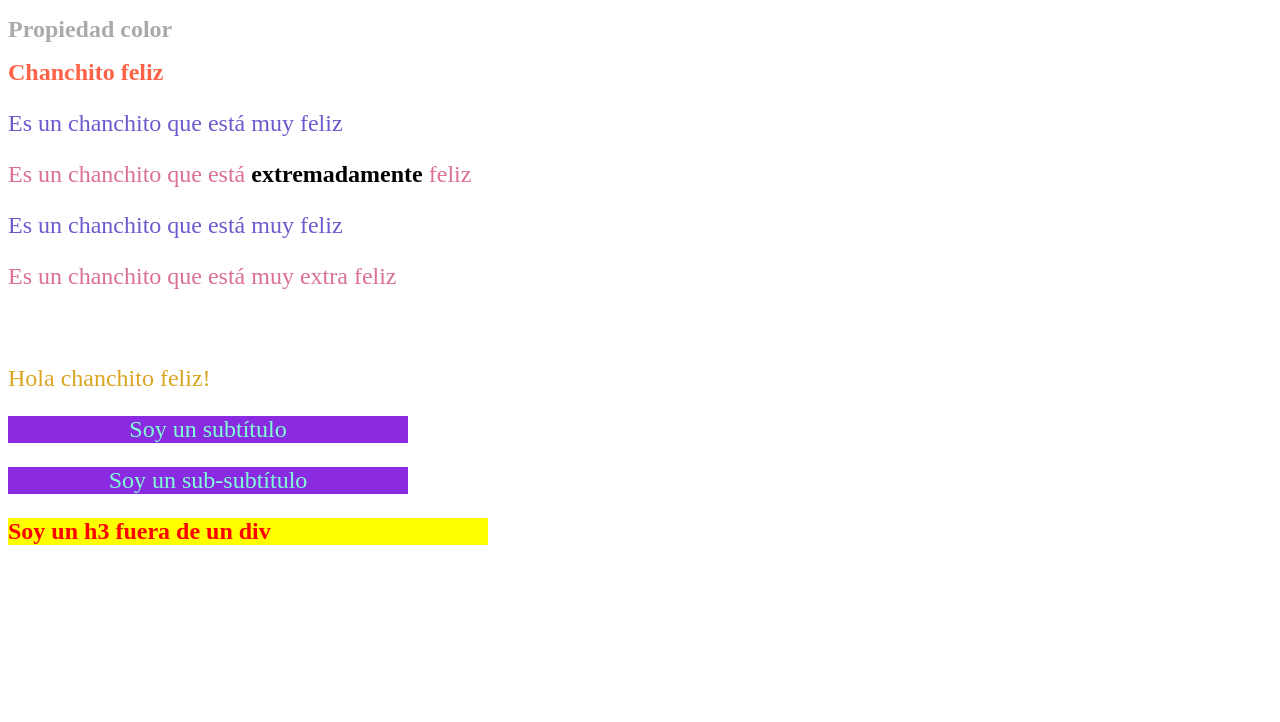
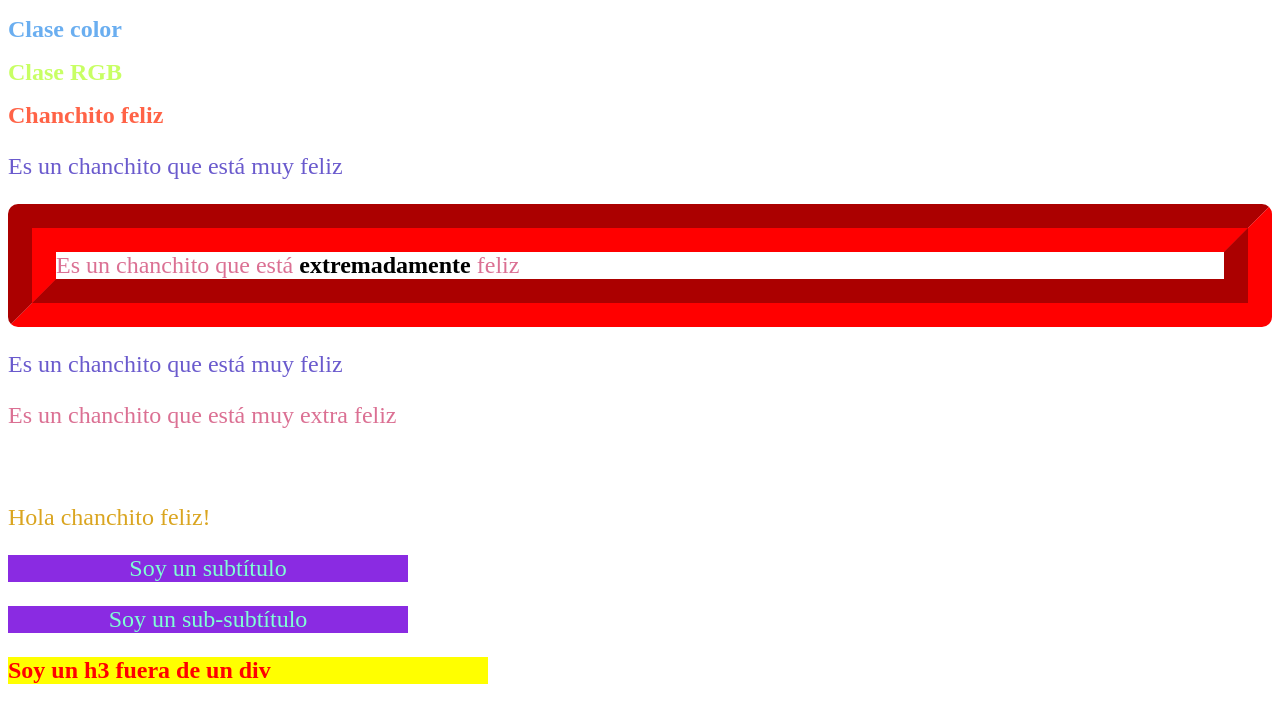
Before and after one commit to VarmiloVA/Learning-HTML5-CSS3, a plain HTML site: page CSS course/index.html in a window 1280 px wide. Drawn offline with Linux system fonts and the light colour scheme.

Commit message:
Progress made on measurement units for css styles sizes

```diff
--- a/CSS course/index.html
+++ b/CSS course/index.html
@@ -9,11 +9,12 @@
 </head>
 
 <body>
-    <h1 class="color">Propiedad color</h1>
+    <h1 class="color_hexa">Clase color</h1>
+    <h1 class="color_rgb">Clase RGB</h1>
     <h1 id="happy">Chanchito feliz</h1>
 
     <p class="very">Es un chanchito que está muy feliz</p>
-    <p class="extra">Es un chanchito que está <b>extremadamente</b> feliz</p>
+    <p class="extra border">Es un chanchito que está <b>extremadamente</b> feliz</p>
     <p class="very">Es un chanchito que está muy feliz</p>
     <p class="very extra">Es un chanchito que está muy extra feliz</p>
     <!--
--- a/CSS course/styles.css
+++ b/CSS course/styles.css
@@ -42,11 +42,51 @@ h3.nodiv {
     font-size: 24px;
     color: black;
 } /*Este selector universal solo cambia propiedades que no hayan sido
-definidas previamente*/
+definidas previamente, cambia las propiedades de <html>*/
 
-.color {
-    color: #aaa;
+.color_hexa {
+    /* color: #aaa; */
     /*Si se usan 3 carácteres el primero indica rojo, el segundo
     verde y el tercero azul. Todos van del 0 (ausencia) la f (presencia total
     del color), i.e, 0<1<2<3<4<5<6<a<b<c<d<e<f*/
+    color: #6aaef0;
+    /*Funciona igual que con tres carácteres pero
+    hay dos para cada color, los dos primeros rojo, los
+    dos segundos verde y los dos últimos azul.
+    El segundo dígito actúa como decimal
+    a3f0a0 -> a.3R FG AB*/
 }
+
+.color_rgb {
+    color: rgb(200, 255, 100);
+}
+
+.border {
+    /* border: 5px red outset; */
+    /*Tipos de borde:
+        dotted
+        dashed
+        solid
+        double
+        groove
+        ridge
+        inset
+        outsed
+        none
+        hidden
+    */
+    border-style: groove;
+    border-color: red;
+    border-radius: 10px;
+    /* border-width: 8px; */
+    /* border-width: 1in; */
+    /* border-width: 5mm; */
+    /* border-width: 5pt (1pt -> 1/72in) */
+    /*border-width: 1pc; (1pc -> 12pt)*/
+    /*border-width: 2em;*/ /* (2 veces el tamaño
+                        de la fuente usada) */
+    border-width: 2rem; /* 1 rem = 16px (si no
+                        se cambia el font-size
+                        de <html></html>) */
+
+}
```
